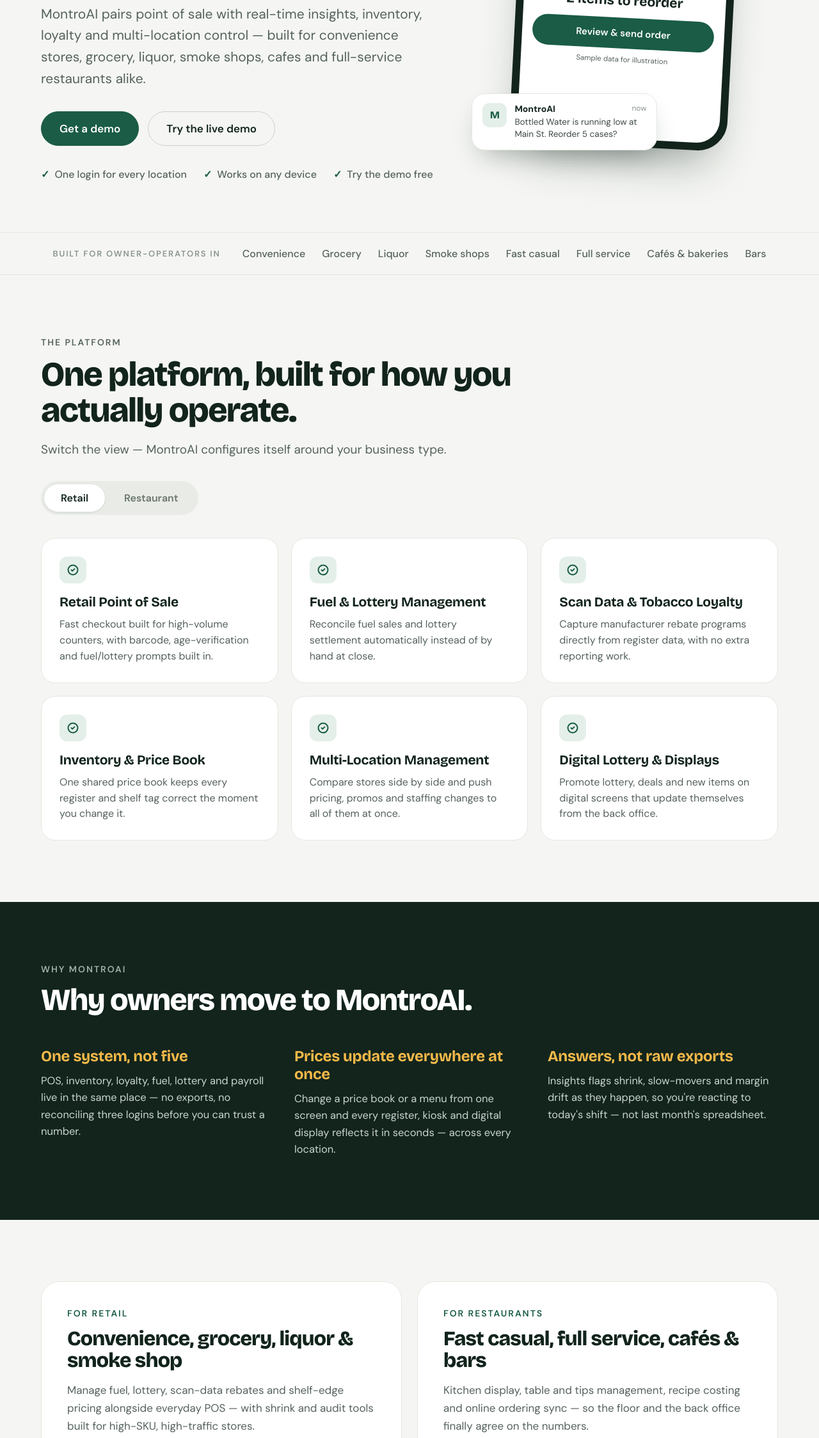
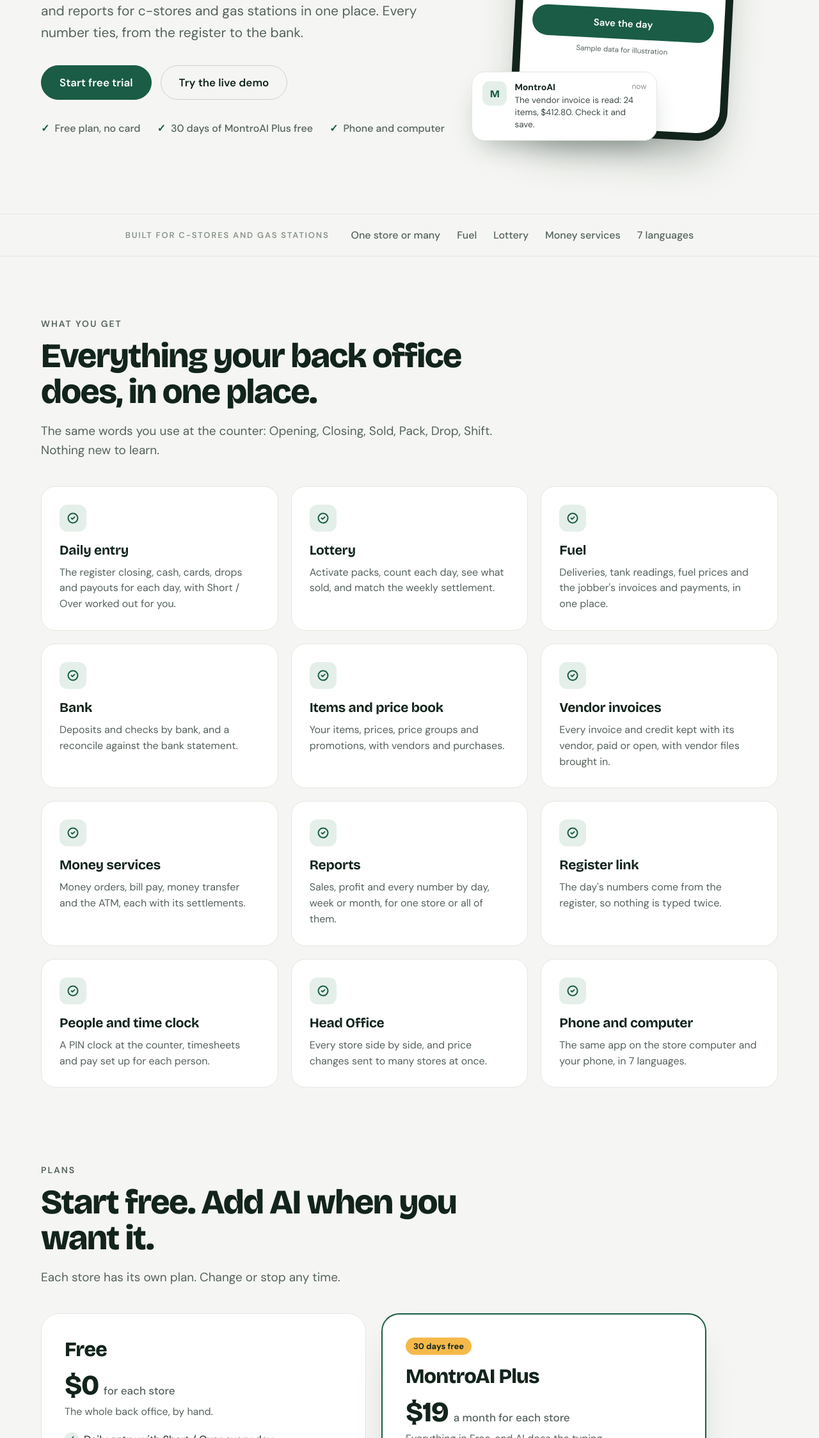
Before and after one commit to abdulmomin1955/montro-ai-site, a plain HTML site: page index.html in a window 1280 px wide. Shown: the part 552-2800 px from the top of the page at 64% size. Drawn offline with nearby package versions, Linux system fonts and the light colour scheme.

Commit message:
Website: c-stores and gas stations only; two plans (Free, MontroAI Plus); Start free trial
Abdul 2026-11-20 22:35: Free and an AI plan with what competitors offer now (no
third-party scan data, no advanced AI); c-stores and gas stations only; Free Trial.
- index: new words, features, plans section, Start free trial to app.montroai.net/#trial
- demo: no restaurant parts (locations, kitchen, bar, menu); no browser pop-up
- terms: back-office software for c-stores and gas stations

Co-Authored-By: Claude Opus 5.5 <noreply@anthropic.com>
Claude-Session: https://claude.ai/code/session_016jS4jNbCy5TxRRt9Bq354Y

```diff
--- a/index.html
+++ b/index.html
@@ -3,8 +3,8 @@
 <head>
 <meta charset="utf-8">
 <meta name="viewport" content="width=device-width, initial-scale=1">
-<title>MontroAI — Retail &amp; Restaurant Operations Platform</title>
-<meta name="description" content="MontroAI pairs point of sale with real-time insights, inventory, loyalty and multi-location control for convenience stores, grocery, liquor, smoke shops, cafes and restaurants.">
+<title>MontroAI — Back Office for C-Stores and Gas Stations</title>
+<meta name="description" content="MontroAI is the back office for c-stores and gas stations: the day's money, lottery, fuel, bank, invoices and reports in one place. Start free, or try MontroAI Plus free for 30 days.">
 <link rel="preconnect" href="https://fonts.googleapis.com">
 <link rel="stylesheet" href="https://fonts.googleapis.com/css2?family=Bricolage+Grotesque:opsz,wght@12..96,500;12..96,600;12..96,700;12..96,800&family=DM+Sans:wght@400;500;600;700&display=swap">
 <style>
@@ -133,6 +133,26 @@
     .phone { width:300px; } .toast { left:0; width:260px; }
     .btn { font-size:16px; padding:14px 24px; }
   }
+
+  .plans { display:grid; grid-template-columns:repeat(2,minmax(0,1fr)); gap:24px; margin-top:40px; max-width:1040px; }
+  .plan { background:#fff; border:1.5px solid var(--line); border-radius:28px; padding:36px; display:flex; flex-direction:column; }
+  .plan.plus { border:2.5px solid var(--green); box-shadow:0 30px 60px -36px rgba(18,36,28,.45); }
+  .plan .tag { align-self:flex-start; background:var(--gold); color:var(--ink); font-size:13px; font-weight:700; padding:5px 12px; border-radius:999px; margin-bottom:14px; }
+  .plan h3 { margin:0; font-weight:800; font-size:32px; letter-spacing:-.025em; }
+  .plan .price { margin:10px 0 4px; font-family:'Bricolage Grotesque',sans-serif; font-weight:800; font-size:44px; letter-spacing:-.03em; }
+  .plan .price small { font-family:'DM Sans',sans-serif; font-weight:500; font-size:17px; color:var(--muted); letter-spacing:0; }
+  .plan .sub { margin:0 0 22px; font-size:16px; color:var(--muted); }
+  .plan ul { list-style:none; margin:0 0 28px; padding:0; display:flex; flex-direction:column; gap:12px; font-size:16.5px; line-height:1.5; }
+  .plan li { padding-left:30px; position:relative; }
+  .plan li::before { content:"✓"; position:absolute; left:0; top:0; width:22px; height:22px; border-radius:50%; background:var(--mint); color:var(--green); font-weight:800; font-size:13px; display:flex; align-items:center; justify-content:center; }
+  .plan li b { font-weight:700; }
+  .plan .btn { margin-top:auto; text-align:center; }
+  .plan-note { margin:22px 0 0; font-size:15px; color:var(--muted); max-width:1040px; }
+  .grid4 { display:grid; grid-template-columns:repeat(4,minmax(0,1fr)); gap:20px; margin-top:40px; }
+  @media (max-width: 1100px) { .grid4 { grid-template-columns:repeat(2,minmax(0,1fr)); } }
+  @media (max-width: 960px) { .plans { grid-template-columns:1fr; } .plan { padding:28px; } }
+  @media (max-width: 620px) { .grid4 { grid-template-columns:1fr; } }
+  @media (max-width: 700px) { .nav-right .old, .nav-right .navhelp { display:none; } .nav { padding:10px 14px; } .logo-name { font-size:22px; } .logo-mark { width:34px; height:34px; font-size:18px; } .nav-right { gap:4px; } .nav-right .btn.small { padding:9px 14px; font-size:14px; } .loginlink { padding:8px 8px; font-size:14px; } .toast { left:6px; } }
 </style>
 </head>
 <body>
@@ -140,70 +160,107 @@
 <div class="nav">
   <a class="logo" href="#top"><div class="logo-mark">M</div><div class="logo-name">Montro<span class="ai">AI</span></div></a>
   <div class="links">
-    <a href="#platform">Platform</a><a href="#why">Why MontroAI</a><a href="#retail">Retail</a><a href="#restaurant">Restaurant</a><a href="demo.html">Live demo</a>
+    <a href="#features">Features</a><a href="#plans">Plans</a><a href="#why">Why MontroAI</a><a href="demo.html">Live demo</a>
   </div>
-  <div class="nav-right"><a class="loginlink" href="https://app.montroai.net">Log in</a><a class="loginlink" href="https://my-new-app-ae1b6.web.app">Old Login</a><a class="btn small ghost" href="help.html">Get Help</a><a class="btn small" href="#contact">Get a demo</a></div>
+  <div class="nav-right"><a class="loginlink" href="https://app.montroai.net">Log in</a><a class="loginlink old" href="https://my-new-app-ae1b6.web.app">Old Login</a><a class="btn small ghost navhelp" href="help.html">Get Help</a><a class="btn small" href="https://app.montroai.net/#trial">Start free trial</a></div>
 </div>
 
 <div id="top" class="hero">
   <div>
-    <div class="eyebrow">For store &amp; restaurant owners</div>
+    <div class="eyebrow">For c-store and gas station owners</div>
     <h1>
-      <span>Run the counter</span>
-      <span class="hl">and the back office</span>
-      <span class="gr">from one screen.</span>
+      <span>Your store's</span>
+      <span class="hl">back office,</span>
+      <span class="gr">done right.</span>
     </h1>
-    <p class="lead">MontroAI pairs point of sale with real-time insights, inventory, loyalty and multi-location control — built for convenience stores, grocery, liquor, smoke shops, cafes and full-service restaurants alike.</p>
+    <p class="lead">MontroAI keeps the day's money, lottery, fuel, bank, invoices and reports for c-stores and gas stations in one place. Every number ties, from the register to the bank.</p>
     <div class="actions">
-      <a class="btn" href="#contact">Get a demo</a>
+      <a class="btn" href="https://app.montroai.net/#trial">Start free trial</a>
       <a class="btn ghost" href="demo.html">Try the live demo</a>
     </div>
-    <div class="checks"><span>One login for every location</span><span>Works on any device</span><span>Try the demo free</span></div>
+    <div class="checks"><span>Free plan, no card</span><span>30 days of MontroAI Plus free</span><span>Phone and computer</span></div>
   </div>
 
   <div class="phone-wrap">
     <div class="phone">
       <div class="screen">
-        <div class="urlbar">montroai.net/app</div>
+        <div class="urlbar">app.montroai.net</div>
         <div class="brandline"><i></i>MontroAI</div>
         <div class="pcard">
-          <span class="chip">3 locations · live</span>
+          <span class="chip">2 stores · today</span>
           <div class="big">$8,412</div>
-          <small>Net sales today</small>
+          <small>Sales today</small>
           <div class="pbars">
-            <div class="r">Beverages<div class="pt"><i style="width:82%"></i></div></div>
-            <div class="r">Hot food<div class="pt"><i style="width:64%"></i></div></div>
-            <div class="r">Tobacco<div class="pt"><i style="width:41%"></i></div></div>
+            <div class="r">Fuel<div class="pt"><i style="width:82%"></i></div></div>
+            <div class="r">Inside sales<div class="pt"><i style="width:64%"></i></div></div>
+            <div class="r">Lottery<div class="pt"><i style="width:41%"></i></div></div>
           </div>
         </div>
-        <div class="phead">2 items to reorder</div>
-        <span class="pbtn">Review &amp; send order</span>
+        <div class="phead">Short / Over: $0.00</div>
+        <span class="pbtn">Save the day</span>
         <div class="pnote">Sample data for illustration</div>
       </div>
     </div>
     <div class="toast">
       <div class="av">M</div>
-      <div><b>MontroAI <em>now</em></b><p>Bottled Water is running low at Main St. Reorder 5 cases?</p></div>
+      <div><b>MontroAI <em>now</em></b><p>The vendor invoice is read: 24 items, $412.80. Check it and save.</p></div>
     </div>
   </div>
 </div>
 
 <div class="strip">
-  <div class="t">Built for owner-operators in</div>
-  <div class="i"><span>Convenience</span><span>Grocery</span><span>Liquor</span><span>Smoke shops</span><span>Fast casual</span><span>Full service</span><span>Cafés &amp; bakeries</span><span>Bars</span></div>
+  <div class="t">Built for c-stores and gas stations</div>
+  <div class="i"><span>One store or many</span><span>Fuel</span><span>Lottery</span><span>Money services</span><span>7 languages</span></div>
 </div>
 
-<div id="platform" class="wrap">
+<div id="features" class="wrap">
   <div class="center">
-    <div class="eyebrow">The platform</div>
-    <h2>One platform, built for how you actually operate.</h2>
-    <p>Switch the view — MontroAI configures itself around your business type.</p>
+    <div class="eyebrow">What you get</div>
+    <h2>Everything your back office does, in one place.</h2>
+    <p>The same words you use at the counter: Opening, Closing, Sold, Pack, Drop, Shift. Nothing new to learn.</p>
   </div>
-  <div class="tabs">
-    <button class="tab on" id="tabRetail" type="button">Retail</button>
-    <button class="tab" id="tabRestaurant" type="button">Restaurant</button>
+  <div class="grid3" id="featureCards" style="margin-top:40px"></div>
+</div>
+
+<div id="plans" class="wrap" style="padding-top:24px">
+  <div class="center">
+    <div class="eyebrow">Plans</div>
+    <h2>Start free. Add AI when you want it.</h2>
+    <p>Each store has its own plan. Change or stop any time.</p>
   </div>
-  <div class="grid3" id="features"></div>
+  <div class="plans">
+    <div class="plan">
+      <h3>Free</h3>
+      <div class="price">$0 <small>for each store</small></div>
+      <p class="sub">The whole back office, by hand.</p>
+      <ul>
+        <li>Daily entry with Short / Over every day</li>
+        <li>Lottery: packs, counts and the weekly settlement</li>
+        <li>Fuel: deliveries, tank readings and the jobber</li>
+        <li>Bank: deposits, checks and reconcile</li>
+        <li>Items, price book, vendors, purchases and vendor invoice files</li>
+        <li>Money services, credit accounts, income and expenses</li>
+        <li>Reports, and your data to export any time</li>
+        <li>The register link, time clock and more than one store</li>
+        <li>Help pages</li>
+      </ul>
+      <a class="btn ghost" href="https://app.montroai.net/#trial">Start free</a>
+    </div>
+    <div class="plan plus">
+      <span class="tag">30 days free</span>
+      <h3>MontroAI Plus</h3>
+      <div class="price">$19 <small>a month for each store</small></div>
+      <p class="sub">Everything in Free, and AI does the typing.</p>
+      <ul>
+        <li><b>AI reads your vendor invoices</b> from a photo, a PDF or the store email, and fills them in. You check and save.</li>
+        <li><b>AI reads expense receipts and fuel papers</b> the same way.</li>
+        <li><b>Ask MontroAI</b> a question in your own words.</li>
+        <li>Phone and remote help from our team</li>
+      </ul>
+      <a class="btn" href="https://app.montroai.net/#trial">Start 30-day free trial</a>
+    </div>
+  </div>
+  <p class="plan-note">No card needed for the free trial. After 30 days the store moves to Free unless you pick MontroAI Plus. Scan data rebates are set up with your scan data company; their fees are separate.</p>
 </div>
 
 <div id="why" class="why">
@@ -211,34 +268,17 @@
     <div class="eyebrow">Why MontroAI</div>
     <h2>Why owners move to MontroAI.</h2>
     <div class="grid3" style="gap:36px">
-      <div><h3>One system, not five</h3><p>POS, inventory, loyalty, fuel, lottery and payroll live in the same place — no exports, no reconciling three logins before you can trust a number.</p></div>
-      <div><h3>Prices update everywhere at once</h3><p>Change a price book or a menu from one screen and every register, kiosk and digital display reflects it in seconds — across every location.</p></div>
-      <div><h3>Answers, not raw exports</h3><p>Insights flags shrink, slow-movers and margin drift as they happen, so you're reacting to today's shift — not last month's spreadsheet.</p></div>
-    </div>
-  </div>
-</div>
-
-<div class="wrap">
-  <div class="two">
-    <div id="retail" class="panel">
-      <div class="eyebrow">For retail</div>
-      <h3>Convenience, grocery, liquor &amp; smoke shop</h3>
-      <p>Manage fuel, lottery, scan-data rebates and shelf-edge pricing alongside everyday POS — with shrink and audit tools built for high-SKU, high-traffic stores.</p>
-      <a class="more" href="demo.html">See it in the live demo →</a>
-    </div>
-    <div id="restaurant" class="panel">
-      <div class="eyebrow">For restaurants</div>
-      <h3>Fast casual, full service, cafés &amp; bars</h3>
-      <p>Kitchen display, table and tips management, recipe costing and online ordering sync — so the floor and the back office finally agree on the numbers.</p>
-      <a class="more" href="demo.html">See it in the live demo →</a>
+      <div><h3>Every number ties</h3><p>The day's money, the lottery, the fuel and the bank agree on every screen. Short / Over is Accounted For minus Collection, every day.</p></div>
+      <div><h3>Works the way you work</h3><p>Your manager enters the day the same way as before, on a phone or the store computer, in English, Spanish, Hindi, Gujarati, Punjabi, Urdu or Portuguese.</p></div>
+      <div><h3>Your data is yours</h3><p>Bring your old days in, and take your data out any time. One login for every store you own.</p></div>
     </div>
   </div>
 </div>
 
 <div id="contact" class="cta">
-  <h2>See MontroAI running your business.</h2>
-  <p>A real walkthrough for your business type — no pressure, no generic script.</p>
-  <a class="btn" href="demo.html">Try the live demo</a>
+  <h2>Try MontroAI in your own store.</h2>
+  <p>30 days of MontroAI Plus, free. Set up your first store in minutes.</p>
+  <a class="btn" href="https://app.montroai.net/#trial">Start free trial</a>
   <p class="helpline">Already a customer or setting up? <a href="help.html">Get remote help</a></p>
 </div>
 
@@ -246,10 +286,10 @@
   <div class="foot">
     <div>
       <div class="logo"><div class="logo-mark">M</div><div class="logo-name">Montro<span class="ai">AI</span></div></div>
-      <p>One back office for the counter, the kitchen and every location in between.</p>
+      <p>The back office for c-stores and gas stations.</p>
     </div>
-    <div class="col"><b>Product</b><a href="#platform">Point of Sale</a><a href="#platform">Insights</a><a href="#platform">Inventory</a><a href="#platform">Loyalty</a></div>
-    <div class="col"><b>Industries</b><a href="#retail">Convenience</a><a href="#retail">Grocery &amp; Liquor</a><a href="#restaurant">Restaurants</a><a href="#restaurant">Cafés &amp; Bars</a></div>
+    <div class="col"><b>Product</b><a href="#features">Daily entry</a><a href="#features">Lottery</a><a href="#features">Fuel</a><a href="#features">Bank and invoices</a></div>
+    <div class="col"><b>Plans</b><a href="#plans">Free</a><a href="#plans">MontroAI Plus</a><a href="https://app.montroai.net/#trial">Start free trial</a></div>
     <div class="col"><b>Explore</b><a href="demo.html">Live demo</a><a href="help.html">Get Remote Help</a><a href="#top">Back to top</a></div>
   </div>
   <div class="copy">MontroAI is made by MontroAI LLC, a Texas company. © 2026 MontroAI LLC. All rights reserved. &nbsp;·&nbsp; <a href="mailto:admin@montroai.net">admin@montroai.net</a> &nbsp;·&nbsp; <a href="privacy.html">Privacy Policy</a> &nbsp;·&nbsp; <a href="terms.html">Terms of Service</a> &nbsp;·&nbsp; <a href="text-messaging.html">Text messaging</a> &nbsp;·&nbsp; <a href="help.html">Contact &amp; Help</a></div>
@@ -257,38 +297,25 @@
 
 <script>
 (function () {
-  var data = {
-    retail: [
-      ["Retail Point of Sale","Fast checkout built for high-volume counters, with barcode, age-verification and fuel/lottery prompts built in."],
-      ["Fuel & Lottery Management","Reconcile fuel sales and lottery settlement automatically instead of by hand at close."],
-      ["Scan Data & Tobacco Loyalty","Capture manufacturer rebate programs directly from register data, with no extra reporting work."],
-      ["Inventory & Price Book","One shared price book keeps every register and shelf tag correct the moment you change it."],
-      ["Multi-Location Management","Compare stores side by side and push pricing, promos and staffing changes to all of them at once."],
-      ["Digital Lottery & Displays","Promote lottery, deals and new items on digital screens that update themselves from the back office."]
-    ],
-    restaurant: [
-      ["Restaurant Point of Sale","Order entry built for speed at the counter, the drive-thru or the table, with modifiers that never slow the line."],
-      ["Kitchen Display System","Orders route straight to the kitchen the moment they're placed — no paper tickets, no missed items."],
-      ["Table & Tips Management","Manage covers, turns and tip pools without a separate spreadsheet at the end of the night."],
-      ["Recipe Costing","Tie every recipe to real ingredient cost, so a menu price change shows its margin impact instantly."],
-      ["Online Ordering Sync","Bring delivery and pickup orders straight into the POS, so nothing gets keyed in twice."],
-      ["Loyalty & Campaigns","Turn first-time guests into regulars with targeted offers tied to what they actually order."]
-    ]
-  };
+  var cards = [
+    ["Daily entry", "The register closing, cash, cards, drops and payouts for each day, with Short / Over worked out for you."],
+    ["Lottery", "Activate packs, count each day, see what sold, and match the weekly settlement."],
+    ["Fuel", "Deliveries, tank readings, fuel prices and the jobber's invoices and payments, in one place."],
+    ["Bank", "Deposits and checks by bank, and a reconcile against the bank statement."],
+    ["Items and price book", "Your items, prices, price groups and promotions, with vendors and purchases."],
+    ["Vendor invoices", "Every invoice and credit kept with its vendor, paid or open, with vendor files brought in."],
+    ["Money services", "Money orders, bill pay, money transfer and the ATM, each with its settlements."],
+    ["Reports", "Sales, profit and every number by day, week or month, for one store or all of them."],
+    ["Register link", "The day's numbers come from the register, so nothing is typed twice."],
+    ["People and time clock", "A PIN clock at the counter, timesheets and pay set up for each person."],
+    ["Head Office", "Every store side by side, and price changes sent to many stores at once."],
+    ["Phone and computer", "The same app on the store computer and your phone, in 7 languages."]
+  ];
   var icon = '<svg width="20" height="20" viewBox="0 0 24 24" fill="none" stroke="#1A5C45" stroke-width="2.4" stroke-linecap="round" stroke-linejoin="round"><circle cx="12" cy="12" r="9"></circle><path d="M9 12l2 2 4-4"></path></svg>';
   function esc(s){return String(s).replace(/&/g,"&amp;").replace(/</g,"&lt;").replace(/>/g,"&gt;");}
-  var box = document.getElementById("features");
-  var tr = document.getElementById("tabRetail"), te = document.getElementById("tabRestaurant");
-  function show(kind) {
-    box.innerHTML = data[kind].map(function (f) {
-      return '<div class="card"><div class="ico">' + icon + '</div><h3>' + esc(f[0]) + '</h3><p>' + esc(f[1]) + '</p></div>';
-    }).join("");
-    tr.className = "tab" + (kind === "retail" ? " on" : "");
-    te.className = "tab" + (kind === "restaurant" ? " on" : "");
-  }
-  tr.addEventListener("click", function () { show("retail"); });
-  te.addEventListener("click", function () { show("restaurant"); });
-  show("retail");
+  document.getElementById("featureCards").innerHTML = cards.map(function (f) {
+    return '<div class="card"><div class="ico">' + icon + '</div><h3>' + esc(f[0]) + '</h3><p>' + esc(f[1]) + '</p></div>';
+  }).join("");
 })();
 </script>
 </body>
```
Also changed, not shown: demo.html (+11 -11 lines), terms.html (+1 -1 lines).
